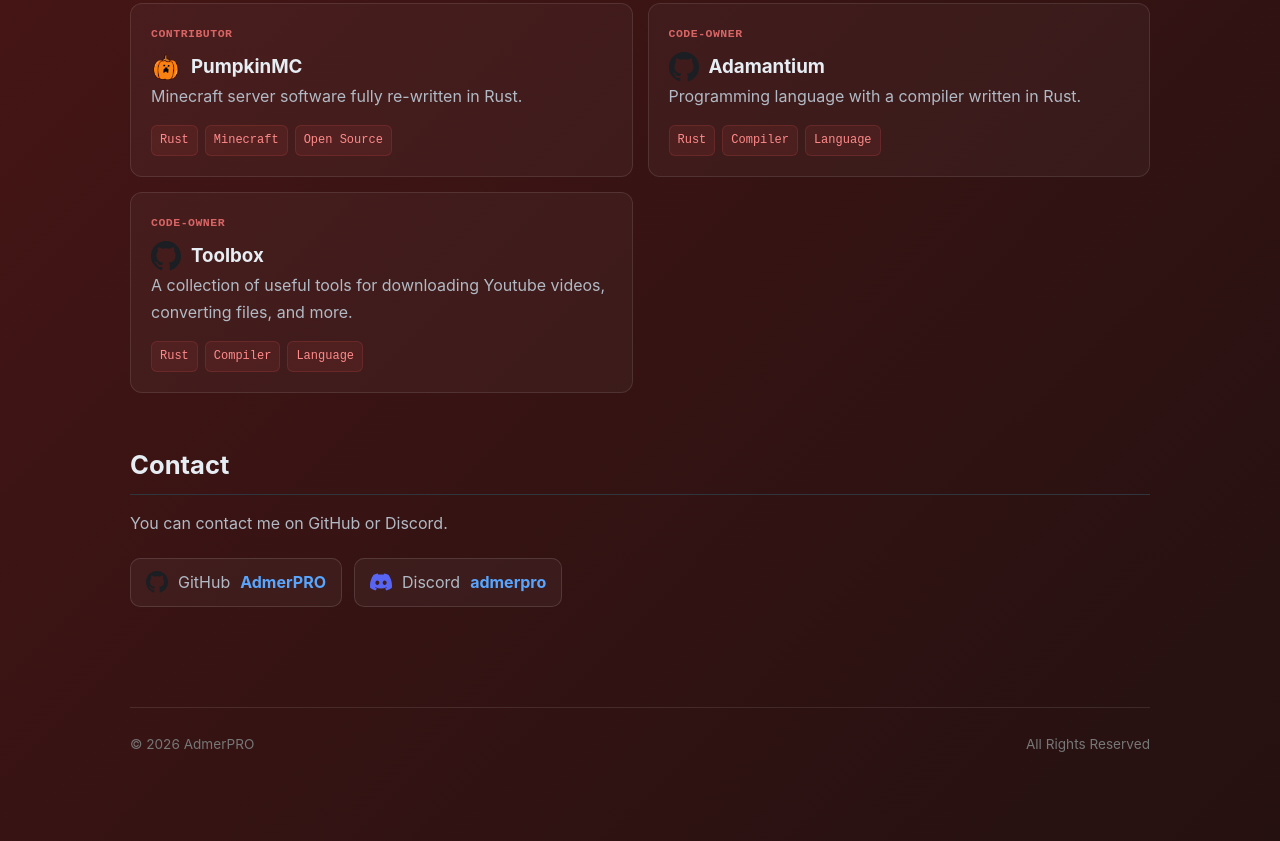
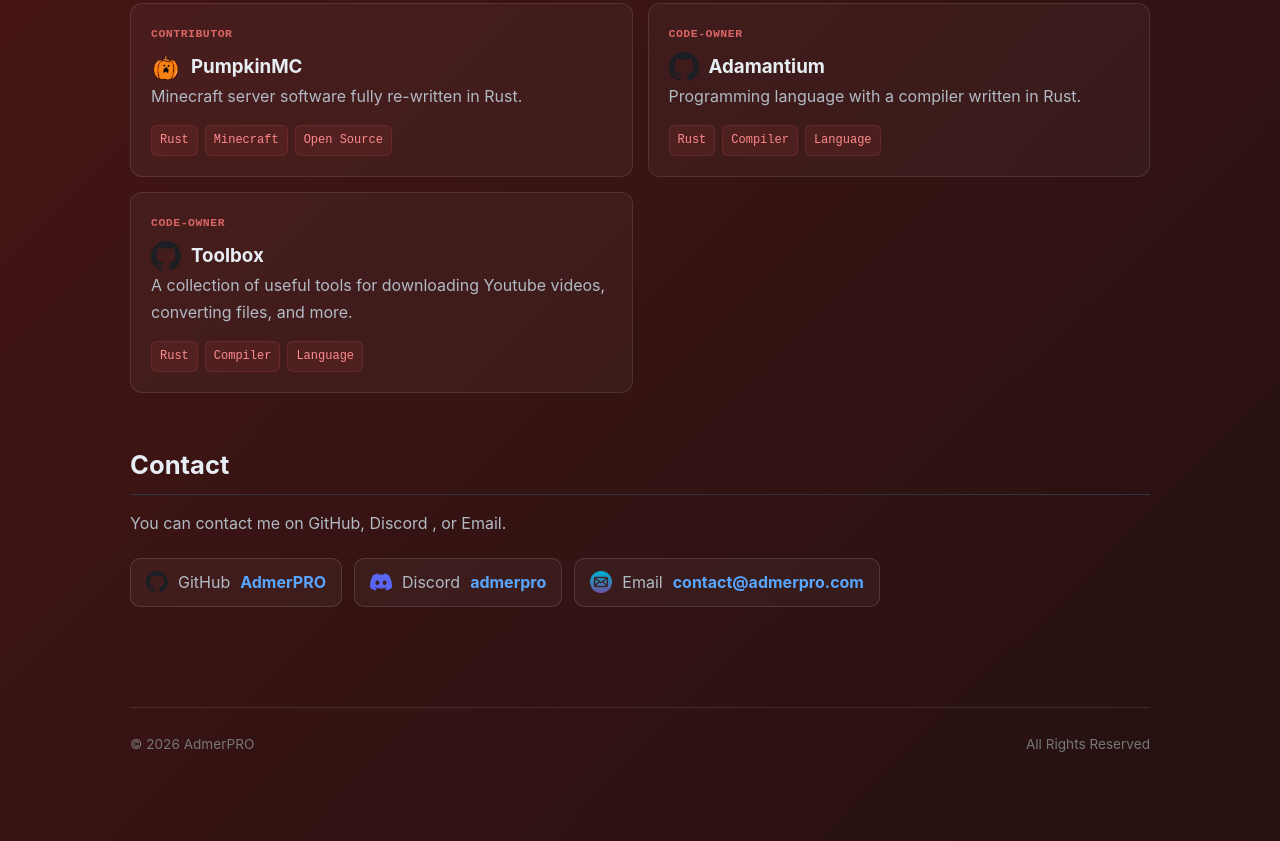
Before and after one commit to AdmerPRO/AdmerPRO-PortfolioWebsite, a plain HTML site: page index.html in a window 1280 px wide. Shown: the part 712-1553 px from the top of the page. Drawn offline with Linux system fonts and the light colour scheme.

Commit message:
feat(socials): add email contact

```diff
--- a/index.html
+++ b/index.html
@@ -127,7 +127,7 @@
     </div>
 
     <h2>Contact</h2>
-    <p>You can contact me on GitHub or Discord.</p>
+    <p>You can contact me on GitHub, Discord , or Email.</p>
 
     <div class="socials">
         <a
@@ -151,6 +151,17 @@
             <span>Discord</span>
             <strong>admerpro</strong>
         </a>
+
+        <a
+            href="mailto:contact@admerpro.com"
+            target="_blank"
+            class="social-link"
+            rel="noopener noreferrer"
+        >
+            <img src="./icons/email.png" alt="Email">
+            <span>Email</span>
+            <strong>contact@admerpro.com</strong>
+        </a>
     </div>
 
     <footer>
```
Also changed, not shown: icons/email.png (added).
